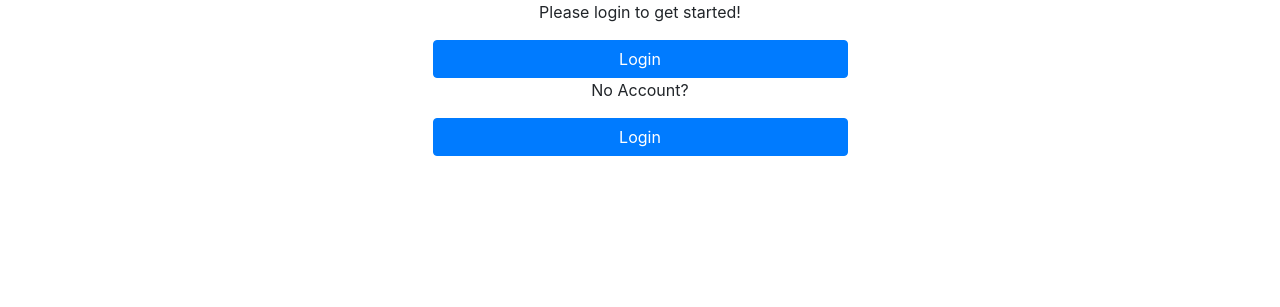
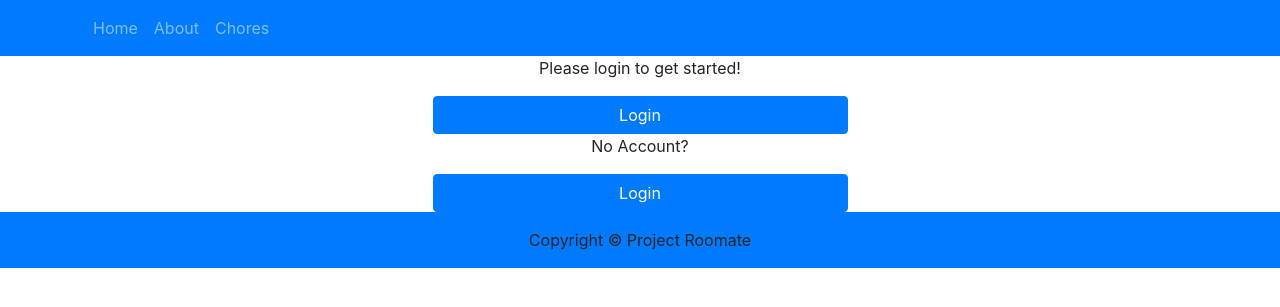
Before and after one commit to hcharlie1201/projectRoomate, a Django app: page / in a window 1280 px wide. Shown: the top 307 px of the page. Run offline with Django 3.2, Linux system fonts and the light colour scheme; some libraries are stand-ins or nearby versions.

Commit message:
[chores] added partial

```diff
--- a/templates/base.html
+++ b/templates/base.html
@@ -1,15 +1,34 @@
 <!DOCTYPE html>
 <html lang="en">
-<head>
-    <meta charset="UTF-8">
-    <meta name="viewport" content="width=device-width, initial-scale=1.0">
-    <link rel="stylesheet" href="https://stackpath.bootstrapcdn.com/bootstrap/4.3.1/css/bootstrap.min.css" integrity="sha384-ggOyR0iXCbMQv3Xipma34MD+dH/1fQ784/j6cY/iJTQUOhcWr7x9JvoRxT2MZw1T" crossorigin="anonymous">
-    <script src="https://code.jquery.com/jquery-3.3.1.slim.min.js" integrity="sha384-q8i/X+965DzO0rT7abK41JStQIAqVgRVzpbzo5smXKp4YfRvH+8abtTE1Pi6jizo" crossorigin="anonymous"></script>
-    <script src="https://cdnjs.cloudflare.com/ajax/libs/popper.js/1.14.7/umd/popper.min.js" integrity="sha384-UO2eT0CpHqdSJQ6hJty5KVphtPhzWj9WO1clHTMGa3JDZwrnQq4sF86dIHNDz0W1" crossorigin="anonymous"></script>
-    <script src="https://stackpath.bootstrapcdn.com/bootstrap/4.3.1/js/bootstrap.min.js" integrity="sha384-JjSmVgyd0p3pXB1rRibZUAYoIIy6OrQ6VrjIEaFf/nJGzIxFDsf4x0xIM+B07jRM" crossorigin="anonymous"></script>
+  <head>
+    <meta charset="UTF-8" />
+    <meta name="viewport" content="width=device-width, initial-scale=1.0" />
+    <link
+      rel="stylesheet"
+      href="https://stackpath.bootstrapcdn.com/bootstrap/4.3.1/css/bootstrap.min.css"
+      integrity="sha384-ggOyR0iXCbMQv3Xipma34MD+dH/1fQ784/j6cY/iJTQUOhcWr7x9JvoRxT2MZw1T"
+      crossorigin="anonymous"
+    />
+    <script
+      src="https://code.jquery.com/jquery-3.3.1.slim.min.js"
+      integrity="sha384-q8i/X+965DzO0rT7abK41JStQIAqVgRVzpbzo5smXKp4YfRvH+8abtTE1Pi6jizo"
+      crossorigin="anonymous"
+    ></script>
+    <script
+      src="https://cdnjs.cloudflare.com/ajax/libs/popper.js/1.14.7/umd/popper.min.js"
+      integrity="sha384-UO2eT0CpHqdSJQ6hJty5KVphtPhzWj9WO1clHTMGa3JDZwrnQq4sF86dIHNDz0W1"
+      crossorigin="anonymous"
+    ></script>
+    <script
+      src="https://stackpath.bootstrapcdn.com/bootstrap/4.3.1/js/bootstrap.min.js"
+      integrity="sha384-JjSmVgyd0p3pXB1rRibZUAYoIIy6OrQ6VrjIEaFf/nJGzIxFDsf4x0xIM+B07jRM"
+      crossorigin="anonymous"
+    ></script>
     <title>Document</title>
-</head>
-<body>
-    {% block content %}{% endblock content %}
-</body>
+  </head>
+  <body>
+    {% include 'partials/_navbar.html' %}
+    {% block content %} {% endblock content %}
+    {% include 'partials/_footer.html' %}
+  </body>
 </html>
--- /dev/null
+++ b/templates/partials/_footer.html
@@ -0,0 +1,4 @@
+<footer id="main-footer" class="py-3 bg-primary text-blue text-center">
+  Copyright &copy;
+  <span class="text-white"></span> Project Roomate
+</footer>
--- /dev/null
+++ b/templates/partials/_navbar.html
@@ -0,0 +1,25 @@
+<nav class="navbar navbar-expand-lg navbar-dark bg-primary sticky-top">
+  <div class="container">
+    <button
+      class="navbar-toggler"
+      type="button"
+      data-toggle="collapse"
+      data-target="#navbarNavAltMarkup"
+    >
+      <span class="navbar-toggler-icon"></span>
+    </button>
+    <div class="collapse navbar-collapse" id="navbarNavAltMarkup">
+      <ul class="navbar-nav">
+        <li>
+          <a class="nav-link" href="index.html">Home</a>
+        </li>
+        <li>
+          <a class="nav-link" href="about.html">About</a>
+        </li>
+        <li>
+          <a class="nav-link" href="#">Chores</a>
+        </li>
+      </ul>
+    </div>
+  </div>
+</nav>
--- a/templates/roomate_app/index.html
+++ b/templates/roomate_app/index.html
@@ -1,16 +1,4 @@
 {% extends "base.html" %} {% block content %}
-<!-- <div class="card" style="width: 18rem;">
-<form class="form-signin">
-    <h1 class="h3 mb-3 font-weight-normal">Please sign in</h1>
-    <label for="inputEmail" class="sr-only">Email address</label>
-    <input type="email" id="inputEmail" class="form-control" placeholder="Email address" required autofocus>
-    <label for="inputPassword" class="sr-only">Password</label>
-    <input type="password" id="inputPassword" class="form-control" placeholder="Password" required>
-    <button class="btn btn-lg btn-primary btn-block" type="submit">Sign in</button>
-    <p class="mt-5 mb-3 text-muted">&copy; 2020</p>
-  </form>
-</div> -->
-
 <div class="container">
   <div class="row md-12">
     <div class="col-md-5 mx-auto">
@@ -31,5 +19,15 @@
     </div>
   </div>
 </div>
-
-{% endblock content %}
+{% endblock %}
+<!-- <div class="card" style="width: 18rem;">
+<form class="form-signin">
+    <h1 class="h3 mb-3 font-weight-normal">Please sign in</h1>
+    <label for="inputEmail" class="sr-only">Email address</label>
+    <input type="email" id="inputEmail" class="form-control" placeholder="Email address" required autofocus>
+    <label for="inputPassword" class="sr-only">Password</label>
+    <input type="password" id="inputPassword" class="form-control" placeholder="Password" required>
+    <button class="btn btn-lg btn-primary btn-block" type="submit">Sign in</button>
+    <p class="mt-5 mb-3 text-muted">&copy; 2020</p>
+  </form>
+</div> -->
```
